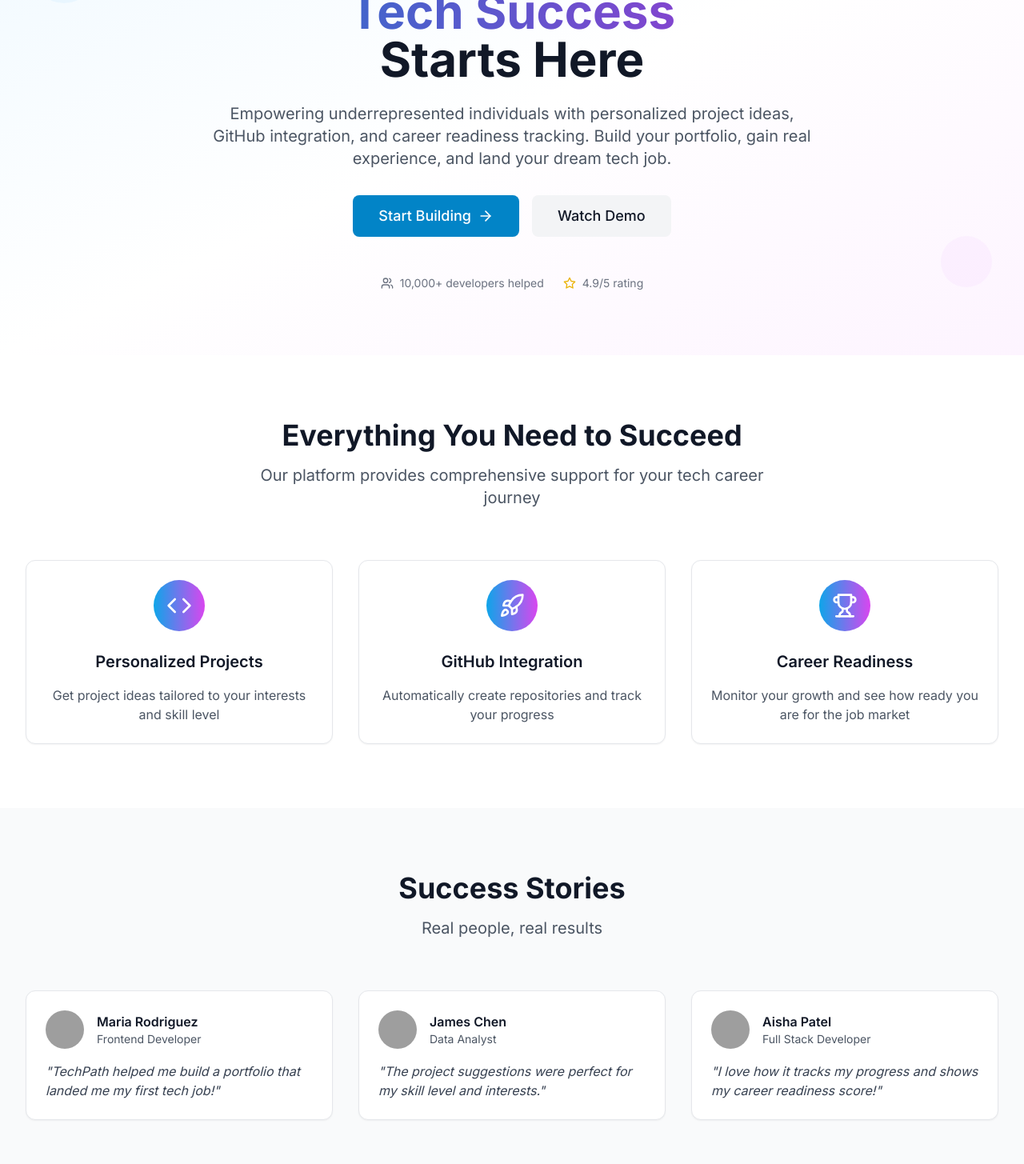
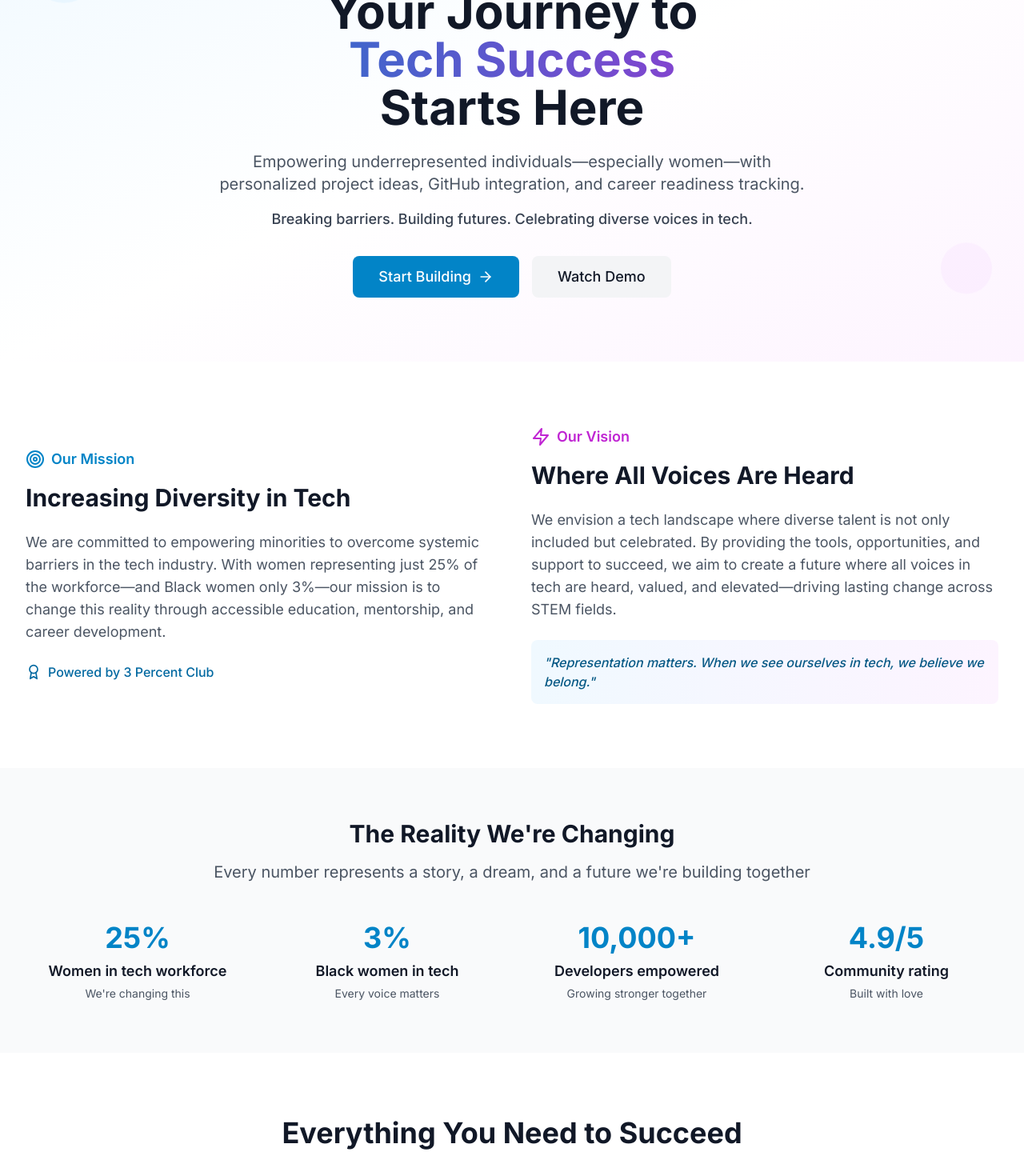
Before and after one commit to gswetha11/BreakIntoTech-, a React (Vite) app: page / in a window 1280 px wide. Shown: the part 220-1675 px from the top of the page at 80% size. Built offline with nearby package versions, Linux system fonts and the light colour scheme; grey boxes are pictures that could not be loaded; the HTML template or start-up script is replaced by a standard one.

Commit message:
Update website with 3 Percent Club mission and women empowerment focus

```diff
--- a/index.html
+++ b/index.html
@@ -4,8 +4,9 @@
     <meta charset="UTF-8" />
     <link rel="icon" type="image/svg+xml" href="/vite.svg" />
     <meta name="viewport" content="width=device-width, initial-scale=1.0" />
-    <title>TechPath - Your Career Assistant</title>
-    <meta name="description" content="Empowering underrepresented individuals with personalized tech project ideas, GitHub integration, and career readiness tracking." />
+    <title>TechPath - Empowering Women & Minorities in Tech</title>
+    <meta name="description" content="Empowering underrepresented individuals—especially women—with personalized tech project ideas, GitHub integration, and career readiness tracking. Breaking barriers in tech, one project at a time." />
+    <meta name="keywords" content="women in tech, diversity in tech, career development, GitHub projects, tech education, underrepresented minorities, 3 percent club" />
   </head>
   <body>
     <div id="root"></div>
--- a/src/pages/Home.tsx
+++ b/src/pages/Home.tsx
@@ -1,24 +1,24 @@
 import React from 'react'
 import { Link } from 'react-router-dom'
 import { motion } from 'framer-motion'
-import { ArrowRight, Star, Users, Trophy, Code, Rocket, Heart } from 'lucide-react'
+import { ArrowRight, Star, Users, Trophy, Code, Rocket, Heart, Target, Zap, Award } from 'lucide-react'
 
 const Home = () => {
   const features = [
     {
       icon: Code,
       title: 'Personalized Projects',
-      description: 'Get project ideas tailored to your interests and skill level'
+      description: 'Get project ideas tailored to your interests and skill level, designed to showcase your unique perspective'
     },
     {
       icon: Rocket,
       title: 'GitHub Integration',
-      description: 'Automatically create repositories and track your progress'
+      description: 'Automatically create repositories and track your progress as you build your professional portfolio'
     },
     {
       icon: Trophy,
       title: 'Career Readiness',
-      description: 'Monitor your growth and see how ready you are for the job market'
+      description: 'Monitor your growth and see how ready you are for the job market with our comprehensive tracking system'
     }
   ]
 
@@ -26,21 +26,28 @@ const Home = () => {
     {
       name: 'Maria Rodriguez',
       role: 'Frontend Developer',
-      content: 'TechPath helped me build a portfolio that landed me my first tech job!',
+      content: 'TechPath helped me build a portfolio that landed me my first tech job! The personalized approach made all the difference.',
       avatar: 'https://images.pexels.com/photos/774909/pexels-photo-774909.jpeg?auto=compress&cs=tinysrgb&w=150&h=150&fit=crop'
-    },
-    {
-      name: 'James Chen',
-      role: 'Data Analyst',
-      content: 'The project suggestions were perfect for my skill level and interests.',
-      avatar: 'https://images.pexels.com/photos/2379004/pexels-photo-2379004.jpeg?auto=compress&cs=tinysrgb&w=150&h=150&fit=crop'
     },
     {
       name: 'Aisha Patel',
       role: 'Full Stack Developer',
-      content: 'I love how it tracks my progress and shows my career readiness score!',
+      content: 'As a woman in tech, I love how TechPath celebrates diverse voices and shows my career readiness score!',
       avatar: 'https://images.pexels.com/photos/1239291/pexels-photo-1239291.jpeg?auto=compress&cs=tinysrgb&w=150&h=150&fit=crop'
+    },
+    {
+      name: 'Keisha Johnson',
+      role: 'Data Scientist',
+      content: 'The project suggestions were perfect for my skill level and helped me break into the tech industry.',
+      avatar: 'https://images.pexels.com/photos/2379004/pexels-photo-2379004.jpeg?auto=compress&cs=tinysrgb&w=150&h=150&fit=crop'
     }
+  ]
+
+  const stats = [
+    { number: '25%', label: 'Women in tech workforce', subtext: 'We\'re changing this' },
+    { number: '3%', label: 'Black women in tech', subtext: 'Every voice matters' },
+    { number: '10,000+', label: 'Developers empowered', subtext: 'Growing stronger together' },
+    { number: '4.9/5', label: 'Community rating', subtext: 'Built with love' }
   ]
 
   return (
@@ -54,6 +61,11 @@ const Home = () => {
               animate={{ opacity: 1, y: 0 }}
               transition={{ duration: 0.6 }}
             >
+              <div className="inline-flex items-center space-x-2 bg-gradient-to-r from-primary-100 to-secondary-100 px-4 py-2 rounded-full mb-6">
+                <Heart className="h-4 w-4 text-primary-600" />
+                <span className="text-sm font-medium text-primary-800">Empowering Communities for Change</span>
+              </div>
+
               <h1 className="text-4xl md:text-6xl font-bold text-gray-900 mb-6">
                 Your Journey to
                 <span className="block bg-gradient-to-r from-primary-600 to-secondary-600 bg-clip-text text-transparent">
@@ -61,10 +73,12 @@ const Home = () => {
                 </span>
                 Starts Here
               </h1>
-              <p className="text-xl text-gray-600 mb-8 max-w-3xl mx-auto">
-                Empowering underrepresented individuals with personalized project ideas,
-                GitHub integration, and career readiness tracking. Build your portfolio,
-                gain real experience, and land your dream tech job.
+              <p className="text-xl text-gray-600 mb-4 max-w-3xl mx-auto">
+                Empowering underrepresented individuals—especially women—with personalized project ideas,
+                GitHub integration, and career readiness tracking.
+              </p>
+              <p className="text-lg text-gray-700 mb-8 max-w-2xl mx-auto font-medium">
+                Breaking barriers. Building futures. Celebrating diverse voices in tech.
               </p>
             </motion.div>
 
@@ -85,28 +99,92 @@ const Home = () => {
                 Watch Demo
               </button>
             </motion.div>
-
-            <motion.div
-              initial={{ opacity: 0 }}
-              animate={{ opacity: 1 }}
-              transition={{ duration: 0.6, delay: 0.4 }}
-              className="mt-12 flex items-center justify-center space-x-6 text-sm text-gray-500"
-            >
-              <div className="flex items-center space-x-2">
-                <Users className="h-4 w-4" />
-                <span>10,000+ developers helped</span>
-              </div>
-              <div className="flex items-center space-x-2">
-                <Star className="h-4 w-4 text-yellow-500" />
-                <span>4.9/5 rating</span>
-              </div>
-            </motion.div>
           </div>
         </div>
 
         {/* Floating elements */}
         <div className="absolute top-20 left-10 w-20 h-20 bg-primary-200 rounded-full opacity-20 animate-bounce-gentle"></div>
         <div className="absolute bottom-20 right-10 w-16 h-16 bg-secondary-200 rounded-full opacity-20 animate-bounce-gentle" style={{ animationDelay: '1s' }}></div>
+      </section>
+
+      {/* Mission & Vision Section */}
+      <section className="py-20 bg-white">
+        <div className="max-w-7xl mx-auto px-4 sm:px-6 lg:px-8">
+          <div className="grid lg:grid-cols-2 gap-12 items-center">
+            <motion.div
+              initial={{ opacity: 0, x: -20 }}
+              animate={{ opacity: 1, x: 0 }}
+              transition={{ duration: 0.6 }}
+            >
+              <div className="flex items-center space-x-2 mb-4">
+                <Target className="h-6 w-6 text-primary-600" />
+                <span className="text-primary-600 font-semibold text-lg">Our Mission</span>
+              </div>
+              <h2 className="text-3xl font-bold text-gray-900 mb-6">
+                Increasing Diversity in Tech
+              </h2>
+              <p className="text-lg text-gray-600 mb-6">
+                We are committed to empowering minorities to overcome systemic barriers in the tech industry.
+                With women representing just 25% of the workforce—and Black women only 3%—our mission is to
+                change this reality through accessible education, mentorship, and career development.
+              </p>
+              <div className="flex items-center space-x-2 text-primary-700">
+                <Award className="h-5 w-5" />
+                <span className="font-medium">Powered by 3 Percent Club</span>
+              </div>
+            </motion.div>
+
+            <motion.div
+              initial={{ opacity: 0, x: 20 }}
+              animate={{ opacity: 1, x: 0 }}
+              transition={{ duration: 0.6, delay: 0.2 }}
+            >
+              <div className="flex items-center space-x-2 mb-4">
+                <Zap className="h-6 w-6 text-secondary-600" />
+                <span className="text-secondary-600 font-semibold text-lg">Our Vision</span>
+              </div>
+              <h2 className="text-3xl font-bold text-gray-900 mb-6">
+                Where All Voices Are Heard
+              </h2>
+              <p className="text-lg text-gray-600 mb-6">
+                We envision a tech landscape where diverse talent is not only included but celebrated.
+                By providing the tools, opportunities, and support to succeed, we aim to create a future
+                where all voices in tech are heard, valued, and elevated—driving lasting change across STEM fields.
+              </p>
+              <div className="bg-gradient-to-r from-primary-50 to-secondary-50 p-4 rounded-lg">
+                <p className="text-primary-800 font-medium italic">
+                  "Representation matters. When we see ourselves in tech, we believe we belong."
+                </p>
+              </div>
+            </motion.div>
+          </div>
+        </div>
+      </section>
+
+      {/* Stats Section */}
+      <section className="py-16 bg-gray-50">
+        <div className="max-w-7xl mx-auto px-4 sm:px-6 lg:px-8">
+          <div className="text-center mb-12">
+            <h2 className="text-3xl font-bold text-gray-900 mb-4">The Reality We're Changing</h2>
+            <p className="text-xl text-gray-600">Every number represents a story, a dream, and a future we're building together</p>
+          </div>
+
+          <div className="grid md:grid-cols-4 gap-8">
+            {stats.map((stat, index) => (
+              <motion.div
+                key={index}
+                initial={{ opacity: 0, y: 20 }}
+                animate={{ opacity: 1, y: 0 }}
+                transition={{ duration: 0.6, delay: index * 0.1 }}
+                className="text-center"
+              >
+                <div className="text-4xl font-bold text-primary-600 mb-2">{stat.number}</div>
+                <div className="text-lg font-semibold text-gray-900 mb-1">{stat.label}</div>
+                <div className="text-sm text-gray-600">{stat.subtext}</div>
+              </motion.div>
+            ))}
+          </div>
+        </div>
       </section>
 
       {/* Features Section */}
@@ -117,7 +195,8 @@ const Home = () => {
               Everything You Need to Succeed
             </h2>
             <p className="text-xl text-gray-600 max-w-2xl mx-auto">
-              Our platform provides comprehensive support for your tech career journey
+              Our platform provides comprehensive support for your tech career journey,
+              designed with underrepresented communities in mind
             </p>
           </div>
 
@@ -153,10 +232,10 @@ const Home = () => {
         <div className="max-w-7xl mx-auto px-4 sm:px-6 lg:px-8">
           <div className="text-center mb-16">
             <h2 className="text-3xl md:text-4xl font-bold text-gray-900 mb-4">
-              Success Stories
+              Success Stories from Our Community
             </h2>
             <p className="text-xl text-gray-600">
-              Real people, real results
+              Real women, real breakthroughs, real change
             </p>
           </div>
 
@@ -199,7 +278,10 @@ const Home = () => {
             <h2 className="text-3xl md:text-4xl font-bold text-white mb-6">
               Ready to Transform Your Future?
             </h2>
-            <p className="text-xl text-white/90 mb-8">
+            <p className="text-xl text-white/90 mb-4">
+              Join thousands of women and underrepresented individuals who are building their tech careers with confidence.
+            </p>
+            <p className="text-lg text-white/80 mb-8 italic">
               💡 "Every line of code you write is a step toward your future—let's go!"
             </p>
             <Link
```
